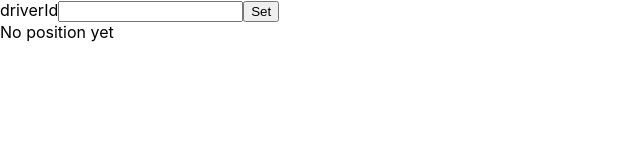
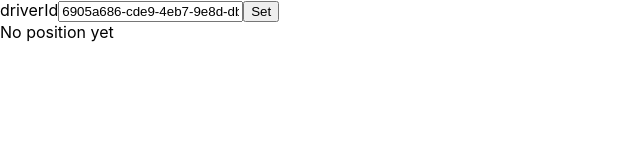
Before and after one commit to RealTimeStreaming-BachelorProject/ClientTestingTool, a React (Create React App) app: page / in a window 1280 px wide. Shown: the top 160 px of the page, without its empty margins (0-640 px from the left). Built offline with nearby package versions, Linux system fonts and the light colour scheme.

Commit message:
Add default driver id value

```diff
--- a/src/views/MapView/index.tsx
+++ b/src/views/MapView/index.tsx
@@ -6,7 +6,7 @@ import "./customMarker/marker.css";
 
 export default function MapView() {
   const [driverId, setDriverId] = useState("");
-  const [tempDriverId, setTempDriverId] = useState("");
+  const [tempDriverId, setTempDriverId] = useState("6905a686-cde9-4eb7-9e8d-db7f84ccec84");
   const position = useDriverPosition(driverId);
   return (
     <div>
```
